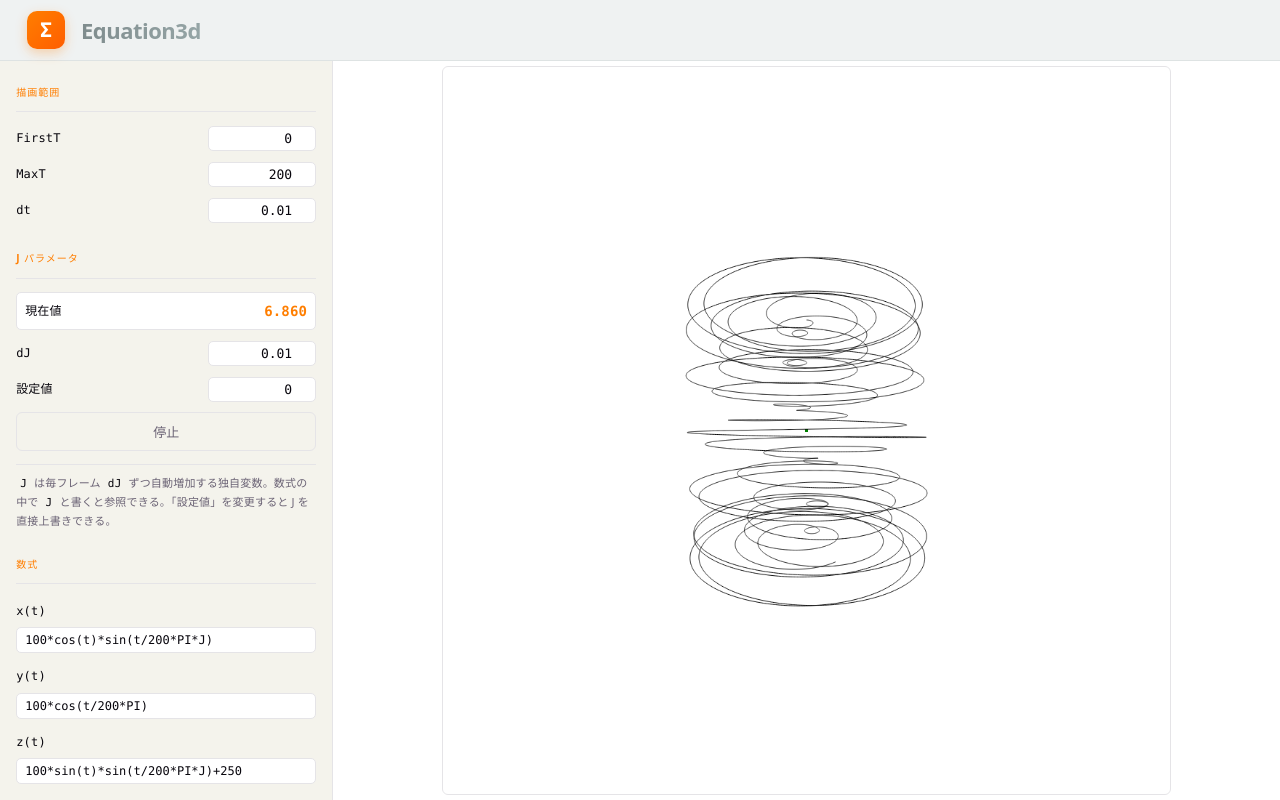
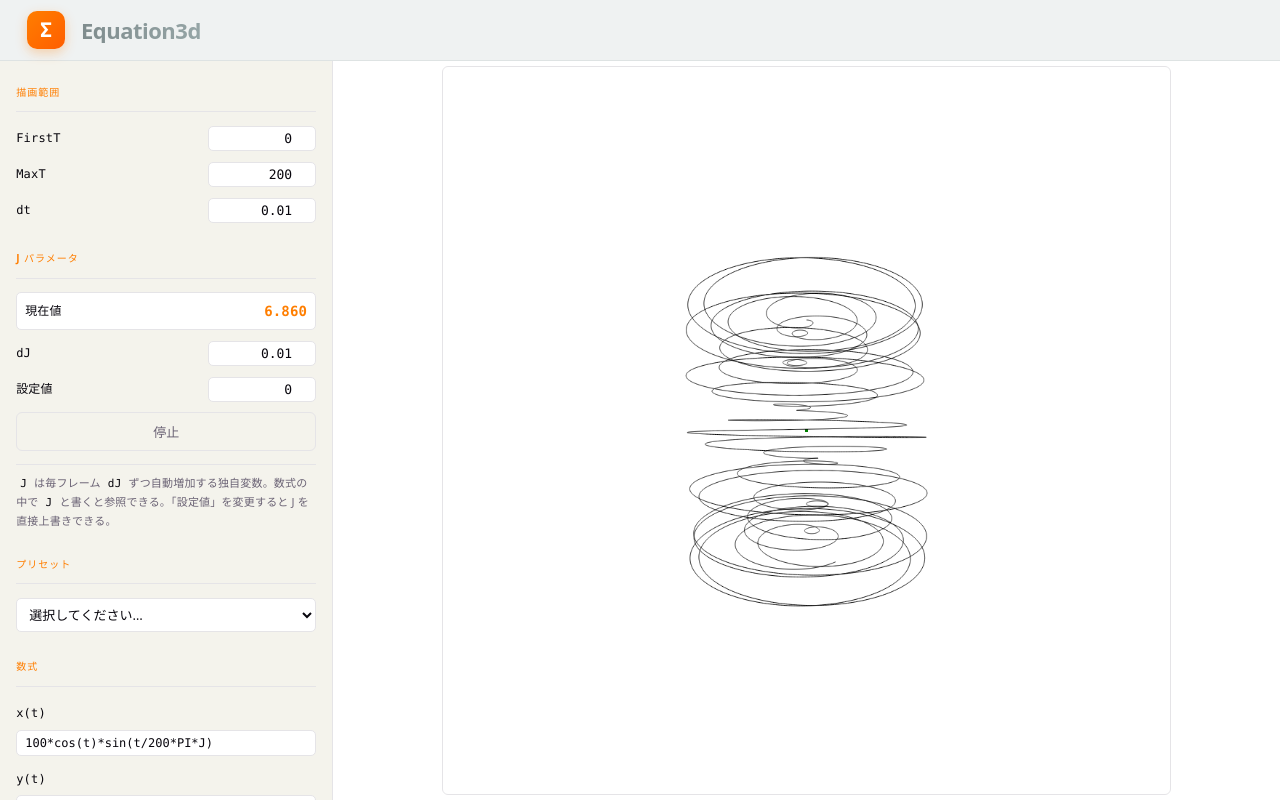
Before and after one commit to hijoushoku7/equation3d, a React (Vite) app: page / in a window 1280 px wide. Built offline with nearby package versions, Linux system fonts and the light colour scheme.

Commit message:
added presets and showAxis function

```diff
--- a/src/canvascomponents/drawfunction.css
+++ b/src/canvascomponents/drawfunction.css
@@ -91,6 +91,27 @@
 }
 
 .control-string:focus {
+  outline: none;
+  border-color: #ff7e00;
+  box-shadow: 0 0 0 2px rgba(255, 126, 0, 0.15);
+}
+
+/* ── プリセット選択 ── */
+.control-select {
+  width: 100%;
+  box-sizing: border-box;
+  background: var(--bg);
+  border: 1px solid var(--border);
+  border-radius: 5px;
+  color: var(--text-h);
+  font-family: var(--sans);
+  font-size: 13px;
+  padding: 6px 8px;
+  cursor: pointer;
+  transition: border-color 0.15s;
+}
+
+.control-select:focus {
   outline: none;
   border-color: #ff7e00;
   box-shadow: 0 0 0 2px rgba(255, 126, 0, 0.15);
--- a/src/canvascomponents/drawfunction.tsx
+++ b/src/canvascomponents/drawfunction.tsx
@@ -2,6 +2,62 @@ import './drawfunction.css'
 import { useEffect, useRef, useState } from 'react'
 import ControlRow from './ControlRow'
 import ControlRowString from './ControlRowString'
+
+// 数式プリセット集（z はカメラ前方に来るよう正の値へオフセット）
+type Preset = {
+  name: string
+  x: string
+  y: string
+  z: string
+  firstT: number
+  maxT: number
+  dt: number
+}
+
+const PRESETS: Preset[] = [
+  {
+    name: '回転リボン (J)',
+    x: '100*cos(t)*sin(t/200*PI*J)',
+    y: '100*cos(t/200*PI)',
+    z: '100*sin(t)*sin(t/200*PI*J)+250',
+    firstT: 0, maxT: 200, dt: 0.01,
+  },
+  {
+    name: 'らせん (Helix)',
+    x: '120*cos(t+J+t*J/500)',
+    y: '6*t-240',
+    z: '120*sin(t+J+t*J/500)+400',
+    firstT: 0, maxT: 80, dt: 0.05,
+  },
+  {
+    name: 'トーラス結び目',
+    x: '100*(2+cos(3*t+J+t*J/300))*cos(2*t)',
+    y: '100*(2+cos(3*t+J+t*J/300))*sin(2*t)',
+    z: '100*sin(3*t+J+t*J/300)+400',
+    firstT: 0, maxT: 7, dt: 0.005,
+  },
+  {
+    name: 'リサージュ 3D',
+    x: '200*sin(2*t+J+t*J/400)',
+    y: '200*sin(3*t)',
+    z: '150*sin(5*t+t*J/600)+400',
+    firstT: 0, maxT: 7, dt: 0.005,
+  },
+  {
+    name: '球面らせん',
+    x: '200*sin(t/10)*cos(t+J+t*J/500)',
+    y: '200*sin(t/10)*sin(t+J+t*J/500)',
+    z: '200*cos(t/10)+400',
+    firstT: 0, maxT: 63, dt: 0.03,
+  },
+  {
+    name: 'バラ曲線 (Rose)',
+    x: '200*cos(4*t+J+t*J/300)*cos(t)',
+    y: '200*cos(4*t+J+t*J/300)*sin(t)',
+    z: '100*sin(4*t+J+t*J/300)+400',
+    firstT: 0, maxT: 7, dt: 0.005,
+  },
+]
 
 function DrawFunction() {
 
@@ -34,6 +90,12 @@ function DrawFunction() {
   const [errorMessage, setErrorMessage] = useState<string | null>(null)
 
   const [isDrawAxis, setIsDrawAxis] = useState(false)
+  const isDrawAxisRef = useRef(false)
+
+  // 曲線上を動く点
+  const [isDrawPoint, setIsDrawPoint] = useState(false)
+  const isDrawPointRef = useRef(false)
+  const traceT = useRef(0)
 
   // J 表示・制御
   const jDisplayRef = useRef<HTMLSpanElement>(null)
@@ -187,15 +249,12 @@ function DrawFunction() {
     ctx.stroke()
   }
 
-  function drawAxis(cam: typeof camera.current, ctx: CanvasRenderingContext2D) {
-    ctx.beginPath()
-    let beyondFlag = false
-
-    for (let t = -1000; t <= 1000; t += 1) {
+  // 3D 座標を画面座標へ投影する。カメラ後方 (Z2 < 0) の点は null を返す。
+  function project(px: number, py: number, pz: number, cam: typeof camera.current) {
     //カメラ位置による移動
-      const x1 = t - cam.x
-      const y1 = 0 - cam.y
-      const z = 0 - cam.z
+    const x1 = px - cam.x
+    const y1 = py - cam.y
+    const z = pz - cam.z
 
     //行列計算による回転
     const x2 = x1 * Math.cos(cam.zx) - z * Math.sin(cam.zx)
@@ -203,22 +262,75 @@ function DrawFunction() {
     const y2 = y1 * Math.cos(cam.zy) - Z1 * Math.sin(cam.zy)
     const Z2 = Z1 * Math.cos(cam.zy) + y1 * Math.sin(cam.zy)
 
+    if (Z2 < 0) return null
+
     //正射影
     const X = x2 * 380 / Z2
     const Y = y2 * 380 / Z2
+    return { X: canvasSize.x / 2 + X, Y: canvasSize.y / 2 - Y }
+  }
 
-      if (Z2 >= 0) {
+  // 1 本の軸を sample 点に沿って描く（カメラ後方は途切れさせる）。
+  function drawAxisLine(
+    cam: typeof camera.current,
+    ctx: CanvasRenderingContext2D,
+    axis: 'x' | 'y' | 'z',
+    color: string,
+  ) {
+    ctx.beginPath()
+    ctx.strokeStyle = color
+    let beyondFlag = false
+
+    for (let t = -1000; t <= 1000; t += 1) {
+      const px = axis === 'x' ? t : 0
+      const py = axis === 'y' ? t : 0
+      const pz = axis === 'z' ? t : 0
+      const p = project(px, py, pz, cam)
+
+      if (p) {
         if (beyondFlag) {
           beyondFlag = false
         } else {
-          ctx.lineTo(canvasSize.x / 2 + X, canvasSize.y / 2 - Y)
+          ctx.lineTo(p.X, p.Y)
         }
-        ctx.moveTo(canvasSize.x / 2 + X, canvasSize.y / 2 - Y)
+        ctx.moveTo(p.X, p.Y)
       } else {
         beyondFlag = true
       }
     }
     ctx.stroke()
+  }
+
+  function drawAxis(cam: typeof camera.current, ctx: CanvasRenderingContext2D) {
+    const prevStroke = ctx.strokeStyle
+    drawAxisLine(cam, ctx, 'x', '#e74c3c') // X 軸: 赤
+    drawAxisLine(cam, ctx, 'y', '#2ecc71') // Y 軸: 緑
+    drawAxisLine(cam, ctx, 'z', '#3498db') // Z 軸: 青
+    ctx.strokeStyle = prevStroke
+  }
+
+  // 曲線上を t に沿って進む点を描く
+  function drawMovingPoint(fn: typeof functionNum.current, cam: typeof camera.current, ctx: CanvasRenderingContext2D) {
+    if (isAnimatingRef.current) {
+      const span = fn.MaxT - fn.FirstT
+      traceT.current += span / 300 // 約 5 秒で一周
+      if (traceT.current > fn.MaxT) traceT.current = fn.FirstT
+    }
+
+    const t = traceT.current
+    const p = project(fn.x(t), fn.y(t), fn.z(t), cam)
+    if (!p) return
+
+    // ほのかな光彩
+    ctx.beginPath()
+    ctx.fillStyle = 'rgba(255, 204, 0, 0.25)'
+    ctx.arc(p.X, p.Y, 12, 0, Math.PI * 2)
+    ctx.fill()
+    // 本体
+    ctx.beginPath()
+    ctx.fillStyle = '#ffcc00'
+    ctx.arc(p.X, p.Y, 5, 0, Math.PI * 2)
+    ctx.fill()
   }
 
   // ---- メインループ ------------------------------------------------
@@ -233,7 +345,8 @@ function DrawFunction() {
       drawFunction3d(functionNum.current, camera.current, ctx)
       move()
       updateNum()
-      if (isDrawAxis) drawAxis(camera.current, ctx)
+      if (isDrawAxisRef.current) drawAxis(camera.current, ctx)
+      if (isDrawPointRef.current) drawMovingPoint(functionNum.current, camera.current, ctx)
 
       if (jDisplayRef.current) {
         jDisplayRef.current.textContent = functionNum.current.J.toFixed(3)
@@ -283,10 +396,10 @@ function DrawFunction() {
     return !isNaN(Number(char)) && char.trim() !== "";
   }
 
-  function setAllFunction() {
-    const fx = StringToFunction(x)
-    const fy = StringToFunction(y)
-    const fz = StringToFunction(z)
+  function applyFunctions(xs: string, ys: string, zs: string) {
+    const fx = StringToFunction(xs)
+    const fy = StringToFunction(ys)
+    const fz = StringToFunction(zs)
     if (fx && fy && fz) {
       functionNum.current.x = fx
       functionNum.current.y = fy
@@ -296,6 +409,23 @@ function DrawFunction() {
       const invalid = [!fx && 'x(t)', !fy && 'y(t)', !fz && 'z(t)'].filter(Boolean).join(', ')
       setErrorMessage(`数式エラー: ${invalid} が無効です`)
     }
+  }
+
+  function setAllFunction() {
+    applyFunctions(x, y, z)
+  }
+
+  function handlePreset(e: React.ChangeEvent<HTMLSelectElement>) {
+    const preset = PRESETS.find(p => p.name === e.target.value)
+    if (!preset) return
+    setX(preset.x); setY(preset.y); setZ(preset.z)
+    setFirstT(preset.firstT); setMaxT(preset.maxT); setDt(preset.dt)
+    // state 更新は非同期なので、描画用の値は即座に反映する
+    functionNum.current.FirstT = preset.firstT
+    functionNum.current.MaxT = preset.maxT
+    functionNum.current.dt = preset.dt
+    traceT.current = preset.firstT
+    applyFunctions(preset.x, preset.y, preset.z)
   }
 
   // ---- レンダー ----------------------------------------------------
@@ -344,6 +474,16 @@ function DrawFunction() {
         </div>
 
         <div className="controls-section">
+          <h3 className="section-title">プリセット</h3>
+          <select className="control-select" defaultValue="" onChange={handlePreset}>
+            <option value="" disabled>選択してください…</option>
+            {PRESETS.map(p => (
+              <option key={p.name} value={p.name}>{p.name}</option>
+            ))}
+          </select>
+        </div>
+
+        <div className="controls-section">
           <h3 className="section-title">数式</h3>
           <ControlRowString label="x(t)" value={x} onChange={setX} />
           <ControlRowString label="y(t)" value={y} onChange={setY} />
@@ -352,11 +492,17 @@ function DrawFunction() {
 
         <div className="button-group">
           <button className="reset-button" onClick={() => {
-            isDrawAxis ? setIsDrawAxis(false) : setIsDrawAxis(true)
+            const next = !isDrawAxis
+            setIsDrawAxis(next)
+            isDrawAxisRef.current = next
           }}>{isDrawAxis ? '軸非表示' : '軸表示'}</button>
+          <button className={`reset-button${isDrawPoint ? ' active' : ''}`} onClick={() => {
+            const next = !isDrawPoint
+            setIsDrawPoint(next)
+            isDrawPointRef.current = next
+          }}>{isDrawPoint ? '点非表示' : '点表示'}</button>
           <button className="reset-button" onClick={setAllFunction}>関数セット</button>
           <button className="reset-button" onClick={handleReset}>リセット</button>
-          <button>リセットするよ</button>
         </div>
 
       </aside>
```
Lines whose indentation alone changed are shown as unchanged.
